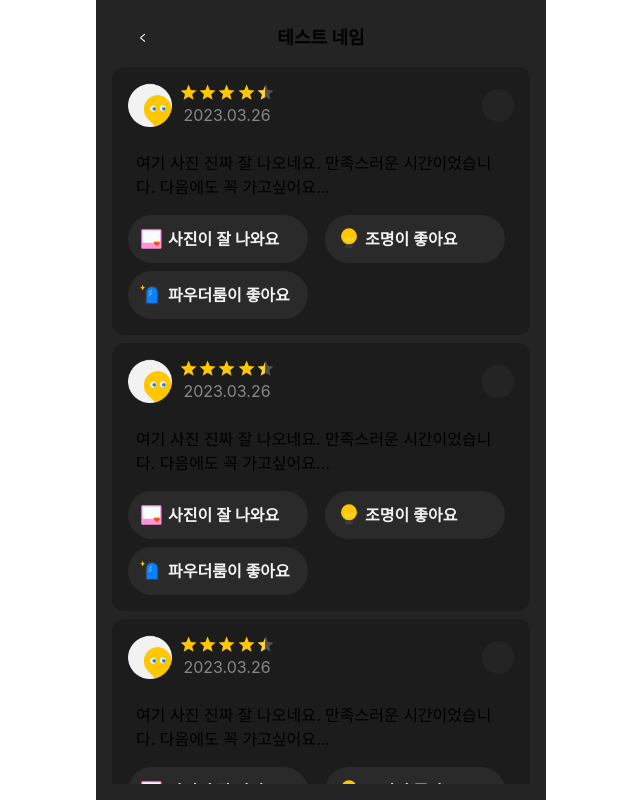
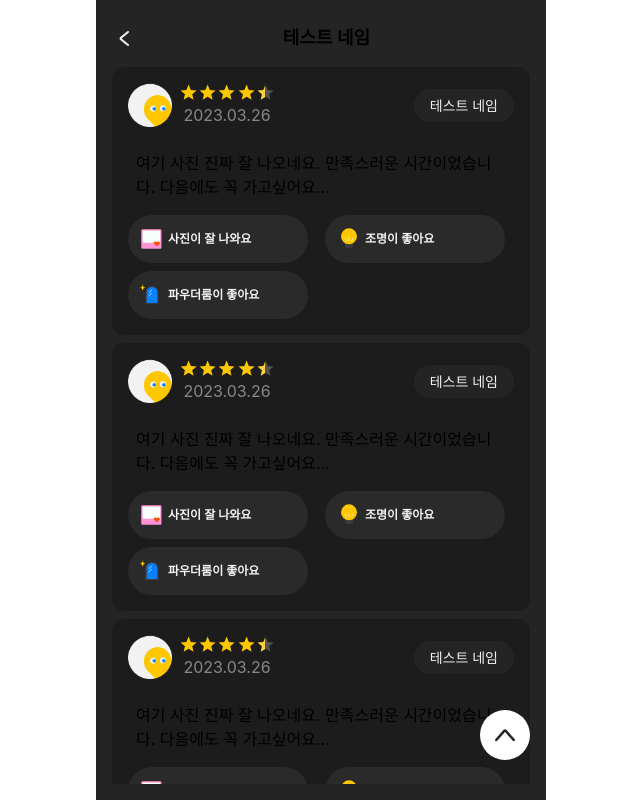
Before and after one commit to PhotoBoothMap/Client-web, a Next.js app in the folder photo-booth/: page /booth/1/review/list in a window 1280 px wide. Shown: the whole page, without its empty margins (319-959 px from the left). Built offline with nearby package versions, Linux system fonts and the light colour scheme; no server answers.

Commit message:
feat : button to scroll top

```diff
--- a/photo-booth/components/map/boothDetailPop/index.tsx
+++ b/photo-booth/components/map/boothDetailPop/index.tsx
@@ -48,6 +48,8 @@ export default function BoothDetailPop({
       review: [
         {
           user: 'test name',
+          brand: photoBooth.포토그레이,
+          name: '테스트 네임',
           date: undefined,
           content:
             '여기 사진 진짜 잘 나오네요. 만족스러운 시간이었습니다. 다음에도 꼭 가고싶어요...',
@@ -57,6 +59,20 @@ export default function BoothDetailPop({
         },
         {
           user: 'test name',
+          brand: photoBooth.포토그레이,
+          name: '테스트 네임',
+          date: undefined,
+
+          content:
+            '여기 사진 진짜 잘 나오네요. 만족스러운 시간이었습니다. 다음에도 꼭 가고싶어요...',
+          score: 4.5,
+          imgUrl: '',
+          userTags: ['사진이 잘 나와요', '조명이 좋아요', '파우더룸이 잘 되어있어요'] as tagValue[],
+        },
+        {
+          user: 'test name',
+          brand: photoBooth.포토그레이,
+          name: '테스트 네임',
           date: undefined,
           content:
             '여기 사진 진짜 잘 나오네요. 만족스러운 시간이었습니다. 다음에도 꼭 가고싶어요...',
@@ -66,15 +82,8 @@ export default function BoothDetailPop({
         },
         {
           user: 'test name',
-          date: undefined,
-          content:
-            '여기 사진 진짜 잘 나오네요. 만족스러운 시간이었습니다. 다음에도 꼭 가고싶어요...',
-          score: 4.5,
-          imgUrl: '',
-          userTags: ['사진이 잘 나와요', '조명이 좋아요', '파우더룸이 잘 되어있어요'] as tagValue[],
-        },
-        {
-          user: 'test name',
+          brand: photoBooth.포토그레이,
+          name: '테스트 네임',
           date: undefined,
           content:
             '여기 사진 진짜 잘 나오네요. 만족스러운 시간이었습니다. 다음에도 꼭 가고싶어요...',
--- a/photo-booth/components/map/map/index.tsx
+++ b/photo-booth/components/map/map/index.tsx
@@ -289,6 +289,7 @@ export default function Map() {
     async (curBooth: BoothPreview[]) => {
       if (curMap.current === null) return;
       const previews = await mapRepository.getBoothList(curCor, curPreviews.current, boothFilters);
+      console.log([previews]);
       setCurBoothPreviews([...curBooth, ...previews]);
       curPreviews.current += 10;
     },
--- a/photo-booth/components/review/Tag.tsx
+++ b/photo-booth/components/review/Tag.tsx
@@ -42,7 +42,7 @@ const Tag = ({ tagKey, selected = false }: props) => {
         height={24}
         alt={`${tags[tagKey]}`}
       />
-      <div className={`text-s font-semibold text-[#F2F2F2]`}>{tags[tagKey]}</div>
+      <div className={`text-xs font-semibold text-[#F2F2F2]`}>{tags[tagKey]}</div>
     </Wrapper>
   );
 };
--- a/photo-booth/pages/booth/[boothId]/review/list.tsx
+++ b/photo-booth/pages/booth/[boothId]/review/list.tsx
@@ -3,11 +3,12 @@ import styled from 'styled-components';
 
 import ReviewComp from '@components/map/review';
 import ArrowBack from '@image/arrow_back.png';
+import ArrowUpper from '@image/arrow_upper.png';
 import { requestReviewApi } from '@repositories/booth/review';
 import { useOnScreen } from '@utils/hook/useOnScreen';
-import { Review, tagValue } from '@utils/interface/photoBooth';
+import { Review, photoBooth, tagValue } from '@utils/interface/photoBooth';
 import { useRouter } from 'next/router';
-import { useEffect, useRef, useState } from 'react';
+import { useCallback, useEffect, useRef, useState } from 'react';
 
 export default function BoothReviewList() {
   const navigation = useRouter();
@@ -15,6 +16,8 @@ export default function BoothReviewList() {
   const [curReviews, setCurReviews] = useState<Array<Review>>([
     {
       user: 'test name',
+      brand: photoBooth.포토그레이,
+      name: '테스트 네임',
       date: undefined,
       content: '여기 사진 진짜 잘 나오네요. 만족스러운 시간이었습니다. 다음에도 꼭 가고싶어요...',
       score: 4.5,
@@ -23,6 +26,8 @@ export default function BoothReviewList() {
     },
     {
       user: 'test name',
+      brand: photoBooth.포토그레이,
+      name: '테스트 네임',
       date: undefined,
       content: '여기 사진 진짜 잘 나오네요. 만족스러운 시간이었습니다. 다음에도 꼭 가고싶어요...',
       score: 4.5,
@@ -31,6 +36,8 @@ export default function BoothReviewList() {
     },
     {
       user: 'test name',
+      brand: photoBooth.포토그레이,
+      name: '테스트 네임',
       date: undefined,
       content: '여기 사진 진짜 잘 나오네요. 만족스러운 시간이었습니다. 다음에도 꼭 가고싶어요...',
       score: 4.5,
@@ -39,6 +46,38 @@ export default function BoothReviewList() {
     },
     {
       user: 'test name',
+      brand: photoBooth.포토그레이,
+      name: '테스트 네임',
+      date: undefined,
+      content: '여기 사진 진짜 잘 나오네요. 만족스러운 시간이었습니다. 다음에도 꼭 가고싶어요...',
+      score: 4.5,
+      imgUrl: '',
+      userTags: ['사진이 잘 나와요', '조명이 좋아요', '파우더룸이 잘 되어있어요'] as tagValue[],
+    },
+    {
+      user: 'test name',
+      brand: photoBooth.포토그레이,
+      name: '테스트 네임',
+      date: undefined,
+      content: '여기 사진 진짜 잘 나오네요. 만족스러운 시간이었습니다. 다음에도 꼭 가고싶어요...',
+      score: 4.5,
+      imgUrl: '',
+      userTags: ['사진이 잘 나와요', '조명이 좋아요', '파우더룸이 잘 되어있어요'] as tagValue[],
+    },
+    {
+      user: 'test name',
+      brand: photoBooth.포토그레이,
+      name: '테스트 네임',
+      date: undefined,
+      content: '여기 사진 진짜 잘 나오네요. 만족스러운 시간이었습니다. 다음에도 꼭 가고싶어요...',
+      score: 4.5,
+      imgUrl: '',
+      userTags: ['사진이 잘 나와요', '조명이 좋아요', '파우더룸이 잘 되어있어요'] as tagValue[],
+    },
+    {
+      user: 'test name',
+      brand: photoBooth.포토그레이,
+      name: '테스트 네임',
       date: undefined,
       content: '여기 사진 진짜 잘 나오네요. 만족스러운 시간이었습니다. 다음에도 꼭 가고싶어요...',
       score: 4.5,
@@ -49,6 +88,7 @@ export default function BoothReviewList() {
 
   //무한 스크롤에 필요한 훅들
   const curPage = useRef<number>(0);
+  const bodyRef = useRef<HTMLDivElement>(null);
   const elementRef = useRef<HTMLDivElement>(null);
   const isOnScreen = useOnScreen(elementRef);
   const [isRequesting, setIsRequesting] = useState<boolean>(false);
@@ -71,6 +111,14 @@ export default function BoothReviewList() {
     }
   };
 
+  const scrollTop = useCallback(() => {
+    if (bodyRef.current === null) {
+      return;
+    }
+    const curElement = bodyRef.current;
+    curElement.scrollTo({ top: 0, behavior: 'smooth' });
+  }, [bodyRef.current]);
+
   useEffect(() => {
     if (!navigation.query.boothId) return;
 
@@ -85,8 +133,7 @@ export default function BoothReviewList() {
         <Image
           src={ArrowBack}
           alt=""
-          width="13"
-          height="7"
+          width="24"
           onClick={() => {
             navigation.back();
           }}
@@ -94,12 +141,15 @@ export default function BoothReviewList() {
         <p className="appbar_sentence">{'테스트 네임'}</p>
         <div className="blank"></div>
       </AppBar>
-      <Body>
+      <Body ref={bodyRef}>
         {curReviews.map((review) => {
-          return <ReviewComp name="" score={review.score} review={review} />;
+          return <ReviewComp name={review.name} score={review.score} review={review} />;
         })}
         <LastLine ref={curPage.current === -1 ? null : elementRef}></LastLine>
       </Body>
+      <ScrollButton>
+        <Image src={ArrowUpper} alt="" width="30" onClick={scrollTop} />
+      </ScrollButton>
     </Wrapper>
   );
 }
@@ -122,8 +172,7 @@ const AppBar = styled.div`
   flex-direction: row;
   justify-content: space-between;
   flex: 0 0 1;
-  padding-left: 1.5rem;
-  padding-right: 1.5rem;
+
   padding-top: 0.5rem;
   padding-bottom: 0.5rem;
 
@@ -146,6 +195,7 @@ const Body = styled.div`
   flex-direction: column;
   gap: 0.5rem;
   overflow-y: scroll;
+  transition-duration: 0.5s;
 `;
 
 const LastLine = styled.div`
@@ -153,3 +203,18 @@ const LastLine = styled.div`
   width: 10px;
   height: 10px;
 `;
+
+const ScrollButton = styled.div`
+  display: flex;
+  flex-direction: row;
+  justify-content: center;
+  align-items: center;
+  width: 50px;
+  height: 50px;
+  border-radius: 40px;
+  background-color: white;
+  position: absolute;
+  bottom: 40px;
+  right: 1rem;
+  z-index: 999;
+`;
--- a/photo-booth/utils/interface/photoBooth/index.ts
+++ b/photo-booth/utils/interface/photoBooth/index.ts
@@ -75,6 +75,8 @@ export interface Review {
   content: string;
   score: number;
   imgUrl: string;
+  brand: string;
+  name: string;
   userTags: Array<tagValue>;
 }
 
```
Also changed, not shown: photo-booth/public/image/arrow_upper.png (added).
